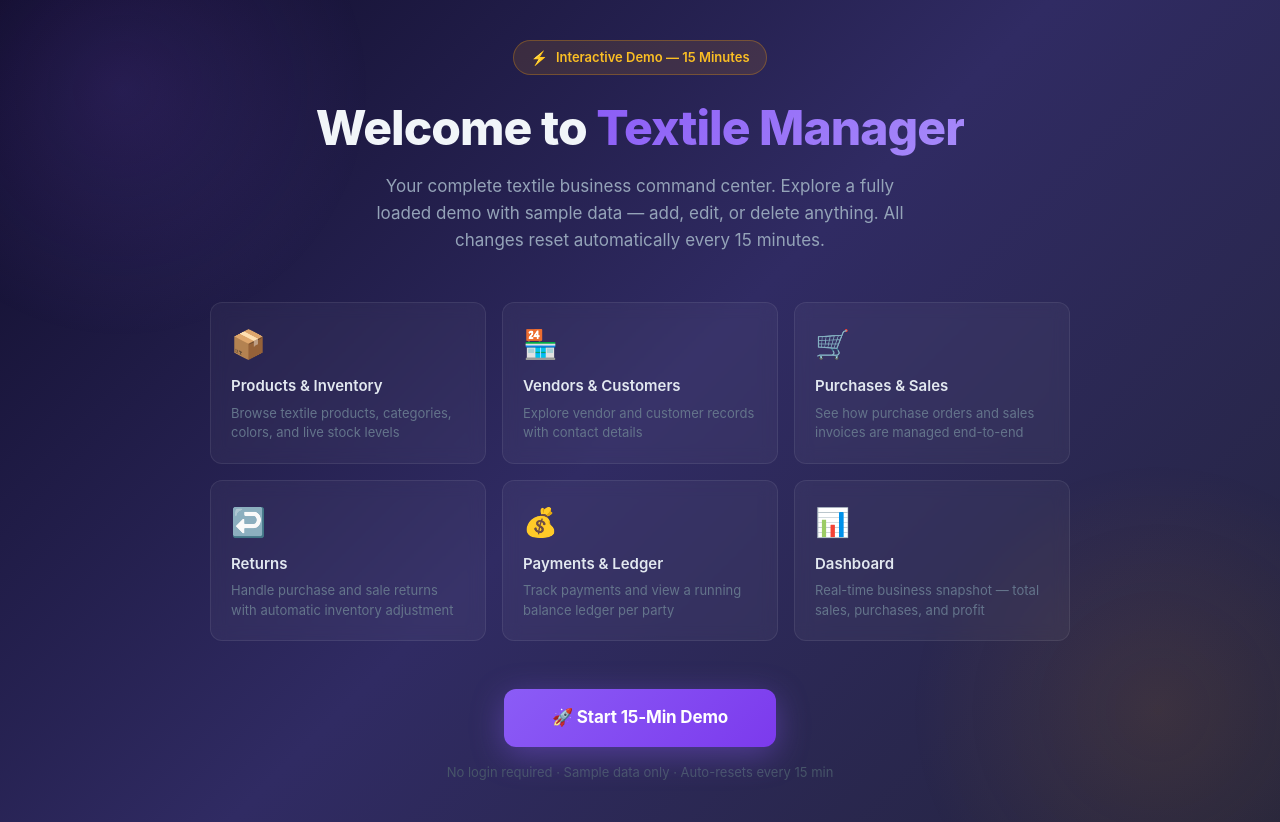
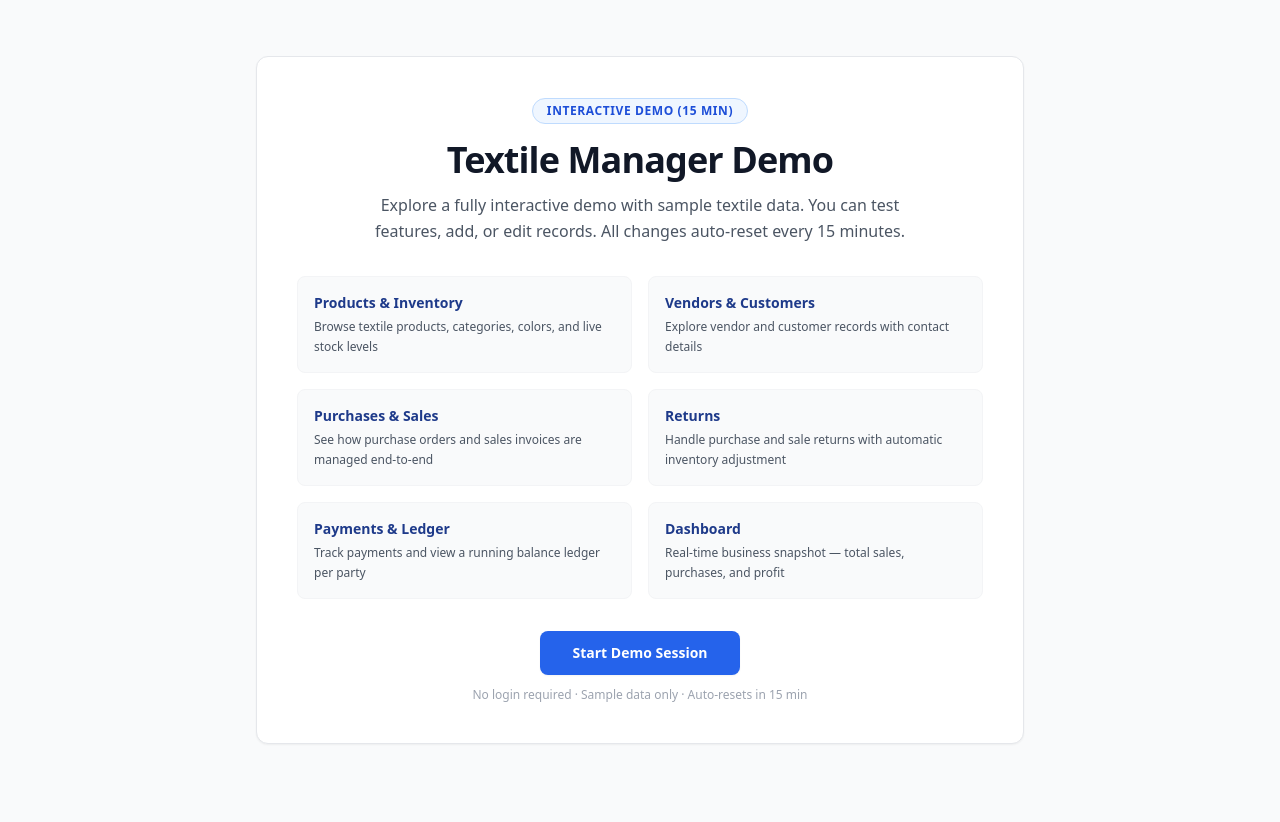
Before and after one commit to Suryaseenivasan2005/textile-tool, a React (Vite) app in the folder frontend/: page /demo in a window 1280 px wide. After the commit the page ends 800 px from the top, so only its background shows below. Built offline with nearby package versions, Linux system fonts and the light colour scheme.

Commit message:
feat: add DemoPage and countdown timer component to support interactive demo sessions

```diff
--- a/frontend/src/components/demo/DemoTimer.tsx
+++ b/frontend/src/components/demo/DemoTimer.tsx
@@ -1,5 +1,5 @@
-import React, { useState } from 'react';
-import { useDemo, DEMO_DURATION } from '../../context/DemoContext';
+import React from 'react';
+import { useDemo } from '../../context/DemoContext';
 
 const formatTime = (seconds: number): string => {
   const m = Math.floor(seconds / 60).toString().padStart(2, '0');
@@ -8,15 +8,8 @@ const formatTime = (seconds: number): string => {
 };
 
 export const DemoTimer: React.FC = () => {
-  const { timeLeft, resetDemo, endDemo } = useDemo();
-  const [expanded, setExpanded] = useState(false);
-
-  const percentage = (timeLeft / DEMO_DURATION) * 100;
+  const { timeLeft } = useDemo();
   const isLow = timeLeft < 120;
-  const radius = 16;
-  const circumference = 2 * Math.PI * radius;
-  const dashOffset = circumference - (percentage / 100) * circumference;
-  const color = isLow ? '#ef4444' : '#8b5cf6';
 
   return (
     <div
@@ -27,107 +20,20 @@ export const DemoTimer: React.FC = () => {
         zIndex: 9999,
       }}
     >
-      {/* Expanded panel */}
-      {expanded && (
-        <div style={{
-          marginBottom: '10px',
-          background: 'rgba(15,12,41,0.95)',
-          border: `1px solid ${isLow ? 'rgba(239,68,68,0.35)' : 'rgba(139,92,246,0.3)'}`,
-          borderRadius: '12px',
-          padding: '12px 14px',
-          backdropFilter: 'blur(12px)',
-          boxShadow: '0 4px 24px rgba(0,0,0,0.4)',
-          display: 'flex',
-          flexDirection: 'column',
-          gap: '8px',
-          minWidth: '150px',
-        }}>
-          <div style={{ color: '#94a3b8', fontSize: '11px', fontWeight: 500, textAlign: 'center' }}>
-            Demo Session
-          </div>
-          <button
-            id="demo-reset-btn"
-            onClick={resetDemo}
-            style={{
-              background: 'linear-gradient(135deg,#8b5cf6,#7c3aed)',
-              color: '#fff',
-              border: 'none',
-              borderRadius: '7px',
-              padding: '7px 0',
-              fontSize: '12px',
-              fontWeight: 600,
-              cursor: 'pointer',
-              width: '100%',
-            }}
-          >
-            ↺ Reset
-          </button>
-          <button
-            id="demo-end-btn"
-            onClick={endDemo}
-            style={{
-              background: 'transparent',
-              color: '#94a3b8',
-              border: '1px solid rgba(148,163,184,0.2)',
-              borderRadius: '7px',
-              padding: '6px 0',
-              fontSize: '11px',
-              fontWeight: 500,
-              cursor: 'pointer',
-              width: '100%',
-            }}
-          >
-            ✕ Exit
-          </button>
-        </div>
-      )}
-
-      {/* Compact pill — always visible */}
-      <button
-        id="demo-timer-toggle"
-        onClick={() => setExpanded(e => !e)}
-        title="Demo timer — click to expand"
-        style={{
-          display: 'flex',
-          alignItems: 'center',
-          gap: '6px',
-          background: 'rgba(15,12,41,0.92)',
-          border: `1px solid ${isLow ? 'rgba(239,68,68,0.5)' : 'rgba(139,92,246,0.4)'}`,
-          borderRadius: '100px',
-          padding: '5px 12px 5px 6px',
-          cursor: 'pointer',
-          backdropFilter: 'blur(10px)',
-          boxShadow: `0 2px 16px ${isLow ? 'rgba(239,68,68,0.2)' : 'rgba(139,92,246,0.15)'}`,
-          transition: 'all 0.2s ease',
-        }}
+      <div
+        className={`
+          flex items-center gap-2 px-3.5 py-1.5 rounded-full shadow-sm border text-xs font-semibold
+          ${isLow
+            ? 'bg-red-50 border-red-200 text-red-700'
+            : 'bg-white border-blue-200 text-blue-700'
+          }
+        `}
       >
-        {/* Mini ring */}
-        <svg width="28" height="28" style={{ transform: 'rotate(-90deg)', flexShrink: 0 }}>
-          <circle cx="14" cy="14" r={radius} fill="none" stroke="rgba(255,255,255,0.07)" strokeWidth="3" />
-          <circle
-            cx="14" cy="14" r={radius}
-            fill="none"
-            stroke={color}
-            strokeWidth="3"
-            strokeDasharray={circumference}
-            strokeDashoffset={dashOffset}
-            strokeLinecap="round"
-            style={{ transition: 'stroke-dashoffset 1s linear, stroke 0.3s ease' }}
-          />
-        </svg>
-        <span style={{
-          color: isLow ? '#f87171' : '#c4b5fd',
-          fontSize: '12px',
-          fontWeight: 700,
-          fontVariantNumeric: 'tabular-nums',
-          letterSpacing: '0.04em',
-        }}>
-          {formatTime(timeLeft)}
-        </span>
-        <span style={{ color: '#475569', fontSize: '10px', marginLeft: '2px' }}>
-          {expanded ? '▲' : '▼'}
-        </span>
-      </button>
+        <span className={`w-2 h-2 rounded-full ${isLow ? 'bg-red-500 animate-pulse' : 'bg-blue-600'}`} />
+        <span>Demo</span>
+        <span className="text-gray-300">•</span>
+        <span className="font-mono tracking-wider">{formatTime(timeLeft)}</span>
+      </div>
     </div>
   );
 };
--- a/frontend/src/pages/demo/DemoPage.tsx
+++ b/frontend/src/pages/demo/DemoPage.tsx
@@ -18,108 +18,45 @@ export const DemoPage: React.FC = () => {
   };
 
   const features = [
-    { icon: '📦', title: 'Products & Inventory', desc: 'Browse textile products, categories, colors, and live stock levels' },
-    { icon: '🏪', title: 'Vendors & Customers', desc: 'Explore vendor and customer records with contact details' },
-    { icon: '🛒', title: 'Purchases & Sales', desc: 'See how purchase orders and sales invoices are managed end-to-end' },
-    { icon: '↩️', title: 'Returns', desc: 'Handle purchase and sale returns with automatic inventory adjustment' },
-    { icon: '💰', title: 'Payments & Ledger', desc: 'Track payments and view a running balance ledger per party' },
-    { icon: '📊', title: 'Dashboard', desc: 'Real-time business snapshot — total sales, purchases, and profit' },
+    { title: 'Products & Inventory', desc: 'Browse textile products, categories, colors, and live stock levels' },
+    { title: 'Vendors & Customers', desc: 'Explore vendor and customer records with contact details' },
+    { title: 'Purchases & Sales', desc: 'See how purchase orders and sales invoices are managed end-to-end' },
+    { title: 'Returns', desc: 'Handle purchase and sale returns with automatic inventory adjustment' },
+    { title: 'Payments & Ledger', desc: 'Track payments and view a running balance ledger per party' },
+    { title: 'Dashboard', desc: 'Real-time business snapshot — total sales, purchases, and profit' },
   ];
 
   return (
-    <div style={{
-      minHeight: '100vh',
-      background: 'linear-gradient(135deg, #0f0c29 0%, #302b63 50%, #24243e 100%)',
-      display: 'flex',
-      flexDirection: 'column',
-      alignItems: 'center',
-      justifyContent: 'center',
-      padding: '40px 20px',
-      fontFamily: "'Inter', -apple-system, BlinkMacSystemFont, sans-serif",
-    }}>
-      {/* Glow blobs */}
-      <div style={{ position: 'fixed', top: '-20%', left: '-10%', width: '500px', height: '500px', background: 'radial-gradient(circle, rgba(139,92,246,0.15) 0%, transparent 70%)', borderRadius: '50%', pointerEvents: 'none' }} />
-      <div style={{ position: 'fixed', bottom: '-20%', right: '-10%', width: '500px', height: '500px', background: 'radial-gradient(circle, rgba(245,158,11,0.1) 0%, transparent 70%)', borderRadius: '50%', pointerEvents: 'none' }} />
-
-      <div style={{ maxWidth: '860px', width: '100%', position: 'relative' }}>
+    <div className="min-h-screen bg-gray-50 flex flex-col items-center justify-center p-6 font-sans">
+      <div className="max-w-3xl w-full bg-white rounded-xl shadow-sm border border-gray-200 p-8 md:p-10">
         {/* Header */}
-        <div style={{ textAlign: 'center', marginBottom: '48px' }}>
-          <div style={{
-            display: 'inline-flex',
-            alignItems: 'center',
-            gap: '8px',
-            background: 'rgba(245,158,11,0.12)',
-            border: '1px solid rgba(245,158,11,0.3)',
-            borderRadius: '100px',
-            padding: '6px 16px',
-            marginBottom: '24px',
-          }}>
-            <span style={{ fontSize: '14px' }}>⚡</span>
-            <span style={{ color: '#fbbf24', fontSize: '13px', fontWeight: 600 }}>Interactive Demo — 15 Minutes</span>
+        <div className="text-center mb-8">
+          <div className="inline-flex items-center gap-2 bg-blue-50 border border-blue-200 text-blue-700 px-3.5 py-1 rounded-full mb-4 text-xs font-semibold uppercase tracking-wider">
+            Interactive Demo (15 Min)
           </div>
 
-          <h1 style={{
-            fontSize: 'clamp(28px, 5vw, 48px)',
-            fontWeight: 800,
-            color: '#f1f5f9',
-            lineHeight: 1.2,
-            margin: '0 0 16px',
-            letterSpacing: '-0.02em',
-          }}>
-            Welcome to{' '}
-            <span style={{ background: 'linear-gradient(135deg, #8b5cf6, #a78bfa)', WebkitBackgroundClip: 'text', WebkitTextFillColor: 'transparent' }}>
-              Textile Manager
-            </span>
+          <h1 className="text-3xl md:text-4xl font-bold text-gray-900 mb-3 tracking-tight">
+            Textile Manager Demo
           </h1>
-          <p style={{ color: '#94a3b8', fontSize: '17px', lineHeight: 1.6, maxWidth: '560px', margin: '0 auto' }}>
-            Your complete textile business command center. Explore a fully loaded demo with sample data — add, edit, or delete anything. All changes reset automatically every 15 minutes.
+          <p className="text-gray-600 text-base max-w-xl mx-auto leading-relaxed">
+            Explore a fully interactive demo with sample textile data. You can test features, add, or edit records. All changes auto-reset every 15 minutes.
           </p>
         </div>
 
         {/* Feature grid */}
-        <div style={{
-          display: 'grid',
-          gridTemplateColumns: 'repeat(auto-fit, minmax(240px, 1fr))',
-          gap: '16px',
-          marginBottom: '48px',
-        }}>
+        <div className="grid grid-cols-1 sm:grid-cols-2 gap-4 mb-8">
           {features.map((f, i) => (
-            <div key={i} style={{
-              background: 'rgba(255,255,255,0.04)',
-              border: '1px solid rgba(255,255,255,0.08)',
-              borderRadius: '12px',
-              padding: '20px',
-              backdropFilter: 'blur(8px)',
-              transition: 'border-color 0.2s, background 0.2s',
-            }}
-              onMouseEnter={e => {
-                (e.currentTarget as HTMLDivElement).style.borderColor = 'rgba(139,92,246,0.4)';
-                (e.currentTarget as HTMLDivElement).style.background = 'rgba(139,92,246,0.06)';
-              }}
-              onMouseLeave={e => {
-                (e.currentTarget as HTMLDivElement).style.borderColor = 'rgba(255,255,255,0.08)';
-                (e.currentTarget as HTMLDivElement).style.background = 'rgba(255,255,255,0.04)';
-              }}
-            >
-              <div style={{ fontSize: '28px', marginBottom: '10px' }}>{f.icon}</div>
-              <div style={{ color: '#e2e8f0', fontWeight: 600, fontSize: '15px', marginBottom: '6px' }}>{f.title}</div>
-              <div style={{ color: '#64748b', fontSize: '13px', lineHeight: 1.5 }}>{f.desc}</div>
+            <div key={i} className="p-4 rounded-lg bg-gray-50 border border-gray-100 hover:border-blue-200 transition-colors text-left">
+              <div className="font-semibold text-blue-900 text-sm mb-1">{f.title}</div>
+              <div className="text-gray-600 text-xs leading-relaxed">{f.desc}</div>
             </div>
           ))}
         </div>
 
         {/* CTA */}
-        <div style={{ textAlign: 'center' }}>
+        <div className="text-center">
           {error && (
-            <div style={{
-              background: 'rgba(239,68,68,0.12)',
-              border: '1px solid rgba(239,68,68,0.3)',
-              color: '#fca5a5',
-              borderRadius: '10px',
-              padding: '12px 20px',
-              marginBottom: '20px',
-              fontSize: '14px',
-            }}>
+            <div className="bg-red-50 border border-red-200 text-red-700 rounded-lg px-4 py-2.5 mb-4 text-xs font-medium inline-block w-full max-w-md">
               {error}
             </div>
           )}
@@ -128,37 +65,21 @@ export const DemoPage: React.FC = () => {
             id="start-demo-btn"
             onClick={handleStart}
             disabled={loading}
-            style={{
-              background: loading ? '#4c1d95' : 'linear-gradient(135deg, #8b5cf6 0%, #7c3aed 100%)',
-              color: '#fff',
-              border: 'none',
-              borderRadius: '12px',
-              padding: '16px 48px',
-              fontSize: '17px',
-              fontWeight: 700,
-              cursor: loading ? 'not-allowed' : 'pointer',
-              boxShadow: '0 8px 32px rgba(139,92,246,0.4)',
-              transition: 'all 0.2s ease',
-              letterSpacing: '-0.01em',
-              transform: 'scale(1)',
-              opacity: loading ? 0.7 : 1,
-            }}
-            onMouseEnter={e => {
-              if (!loading) {
-                (e.currentTarget as HTMLButtonElement).style.transform = 'scale(1.04)';
-                (e.currentTarget as HTMLButtonElement).style.boxShadow = '0 12px 40px rgba(139,92,246,0.55)';
+            className={`
+              w-full sm:w-auto px-8 py-3
+              text-sm font-semibold text-white rounded-lg shadow-sm
+              transition-all duration-150
+              ${loading
+                ? 'bg-blue-400 cursor-not-allowed'
+                : 'bg-blue-600 hover:bg-blue-700 active:bg-blue-800'
               }
-            }}
-            onMouseLeave={e => {
-              (e.currentTarget as HTMLButtonElement).style.transform = 'scale(1)';
-              (e.currentTarget as HTMLButtonElement).style.boxShadow = '0 8px 32px rgba(139,92,246,0.4)';
-            }}
+            `}
           >
-            {loading ? '⏳ Setting up demo...' : '🚀 Start 15-Min Demo'}
+            {loading ? 'Setting up demo...' : 'Start Demo Session'}
           </button>
 
-          <p style={{ color: '#475569', fontSize: '13px', marginTop: '16px' }}>
-            No login required · Sample data only · Auto-resets every 15 min
+          <p className="text-gray-400 text-xs mt-3">
+            No login required · Sample data only · Auto-resets in 15 min
           </p>
         </div>
       </div>
```
